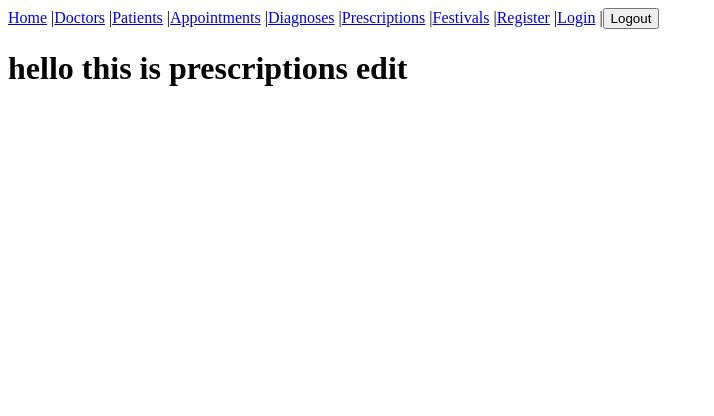
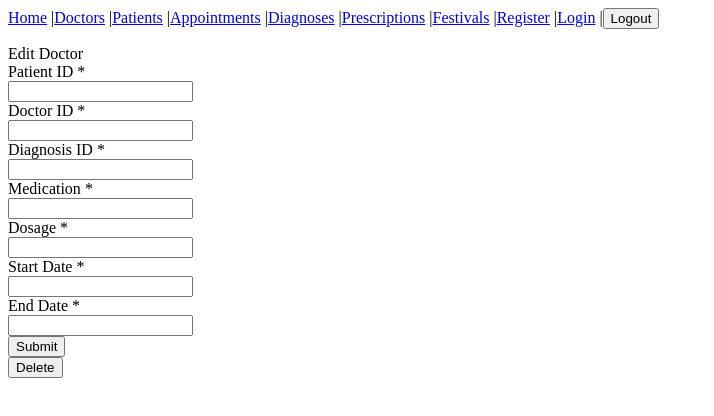
Before and after one commit to MatthewDent03/ca2-example, a React (Create React App) app: page /prescriptions/1/edit in a window 1280 px wide. Shown: the top 416 px of the page, without its empty margins (0-714 px from the left). Built offline with nearby package versions, Linux system fonts and the light colour scheme; no server answers.

Commit message:
created the edit, index and single pages for prescriptions

```diff
--- a/src/pages/prescriptions/Edit.js
+++ b/src/pages/prescriptions/Edit.js
@@ -1,15 +1,170 @@
-
-import { useEffect, useState } from 'react';
+import { useEffect, useState } from "react";
 import axios from 'axios';
-import { Link } from 'react-router-dom';
-import { useAuth } from '../../utils/useAuth';
-
-
+import { useNavigate, useParams } from 'react-router-dom';
+import { useAuth } from "../../utils/useAuth";
+import { TextInput, Text, Button } from "@mantine/core";
 
 const PrescriptionEdit = () => {
+    const { token } = useAuth();
+    const navigate = useNavigate();
+    const { id } = useParams();
+    const [form, setForm] = useState({
+        patient_id: '',
+        doctor_id: '',
+        diagnosis_id: '',
+        medication: '',
+        dosage: '',
+        start_date: '',
+        end_date: ''
+    });
+
+    useEffect(() => {
+        console.log('Fetching prescription with ID:', id);
+        axios.get(`https://fed-medical-clinic-api.vercel.app/prescriptions/${id}`, {
+            headers: {
+                Authorization: `Bearer ${token}`
+            }
+        })
+        .then((res) => {
+            console.log('Prescription data:', res.data);
+            setForm(res.data);
+        })
+        .catch((err) => {
+            console.error('Error fetching prescription:', err);
+        });
+    }, [id, token]);
+
+    const handleChange = (e) => {
+        const { name, value } = e.target;
+        setForm({ ...form, [name]: value });
+    };
+
+    const handleSubmit = (e) => {
+        e.preventDefault();
+        console.log('Submitting form with ID:', id);
+        console.log('Form data:', form);
+
+        // Convert dates to the correct format and ensure IDs are numbers
+        const formatDate = (dateString) => {
+            const date = new Date(dateString);
+            const day = String(date.getDate()).padStart(2, '0');
+            const month = String(date.getMonth() + 1).padStart(2, '0'); // Months are zero-indexed
+            const year = date.getFullYear();
+            return `${day}-${month}-${year}`;
+        };
+
+        const updatedForm = {
+            ...form,
+            start_date: formatDate(form.start_date),
+            end_date: formatDate(form.end_date),
+            patient_id: parseInt(form.patient_id, 10),
+            doctor_id: parseInt(form.doctor_id, 10),
+            diagnosis_id: parseInt(form.diagnosis_id, 10)
+        };
+
+        console.log('Updated form data:', updatedForm);
+
+        axios.patch(`https://fed-medical-clinic-api.vercel.app/prescriptions/${id}`, updatedForm, {
+            headers: {
+                Authorization: `Bearer ${token}`
+            }
+        })
+        .then((res) => {
+            console.log('Update response:', res.data);
+            navigate(`/prescriptions/${id}`, { relative: 'path', replace: true });
+        })
+        .catch((err) => {
+            console.error('Error updating prescriptions:', err);
+        });
+    };
+
+    const handleDelete = () => {
+        if (!token) {
+            alert('Unauthorized! Login to delete');
+            return;
+        }
+
+        console.log('Attempting to delete prescription with ID:', id);
+
+        axios.delete(`https://fed-medical-clinic-api.vercel.app/prescriptions/${id}`, {
+            headers: {
+                Authorization: `Bearer ${token}`
+            }
+        })
+        .then((res) => {
+            console.log('Deletion response:', res);
+            navigate('/prescriptions', { replace: true });
+        })
+        .catch((err) => {
+            console.error('Deletion error:', err);
+        });
+    };
+
     return (
-        <h1>hello this is prescriptions edit</h1>
-    )
+        <div>
+            <Text size={24} mb={5}>Edit Doctor</Text>
+            <form onSubmit={handleSubmit}>
+                <TextInput
+                    withAsterisk
+                    label={'Patient ID'}
+                    name='patient_id'
+                    value={form.patient_id}
+                    onChange={handleChange}
+                />
+                <TextInput
+                    withAsterisk
+                    label={'Doctor ID'}
+                    name='doctor_id'
+                    value={form.doctor_id}
+                    onChange={handleChange}
+                />
+                <TextInput
+                    withAsterisk
+                    label={'Diagnosis ID'}
+                    name='diagnosis_id'
+                    value={form.diagnosis_id}
+                    onChange={handleChange}
+                />
+                <TextInput
+                    withAsterisk
+                    label={'Medication'}
+                    name='medication'
+                    value={form.medication}
+                    onChange={handleChange}
+                />
+                <TextInput
+                    withAsterisk
+                    label={'Dosage'}
+                    name='dosage'
+                    value={form.dosage}
+                    onChange={handleChange}
+                />
+                <TextInput
+                    withAsterisk
+                    label={'Start Date'}
+                    name='start_date'
+                    value={form.start_date}
+                    onChange={handleChange}
+                />
+                <TextInput
+                    withAsterisk
+                    label={'End Date'}
+                    name='end_date'
+                    value={form.end_date}
+                    onChange={handleChange}
+                />
+                <Button mt={10} type={'submit'}>Submit</Button>
+            </form>
+            <Button mt={10} color="red" onClick={() => {
+                const confirmDelete = window.confirm('Are you sure you want to delete this prescription?');
+                if (confirmDelete) {
+                    handleDelete();
+                }
+            }}>
+                Delete
+            </Button>
+        </div>
+    );
 };
 
 export default PrescriptionEdit;
--- a/src/pages/prescriptions/Index.js
+++ b/src/pages/prescriptions/Index.js
@@ -1,15 +1,82 @@
-
 import { useEffect, useState } from 'react';
 import axios from 'axios';
 import { Link } from 'react-router-dom';
 import { useAuth } from '../../utils/useAuth';
 
-
+const PrescriptionsContainer = ({ children }) => (
+    <div style={{ margin: 'auto', width: '1200px' }}>
+        {children}
+    </div>
+);
 
 const PrescriptionIndex = () => {
+    const [prescriptions, setPrescriptions] = useState(null);
+    const { token } = useAuth();
+
+    useEffect(() => {
+        if (token) {
+            axios.get('https://fed-medical-clinic-api.vercel.app/prescriptions', {
+                headers: {
+                    Authorization: `Bearer ${token}`
+                }
+            })
+            .then(response => {
+                console.log('Prescriptions data:', response.data);
+                setPrescriptions(response.data);
+            })
+            .catch(err => {
+                console.error('Error fetching prescriptions:', err);
+            });
+        }
+    }, [token]);
+
+    const handleDelete = (id) => {
+        if (!token) {
+            alert('Unauthorized! Login to delete');
+            return;
+        }
+
+        console.log('Attempting to delete prescription with ID:', id);
+
+        axios.delete(`https://fed-medical-clinic-api.vercel.app/prescriptions/${id}`, {
+            headers: {
+                Authorization: `Bearer ${token}`
+            }
+        })
+        .then((res) => {
+            console.log('Deletion response:', res);
+
+            // Updating state to reflect deletion
+            setPrescriptions(prescriptions.filter((prescription) => prescription.id !== id));
+        }).catch((err) => {
+            console.error('Deletion error:', err);
+        });
+    };
+
+    if (!prescriptions) return 'Loading...';
+
     return (
-        <h1>hello this is prescriptions index</h1>
-    )
+        <PrescriptionsContainer>
+            <Link to='/prescriptions/create'>Create</Link>
+            {prescriptions.map(({ id, patient_id, doctor_id, diagnosis_id }) => (
+                <div key={id}>
+                    <Link to={`/prescriptions/${id}`}>
+                        <h1>Patient: {patient_id}</h1>
+                    </Link>
+                    <h2>Doctor: {doctor_id}</h2>
+                    <h2>Diagnosis: {diagnosis_id}</h2>
+                    <button onClick={() => {
+                        const confirmDelete = window.confirm('Are you sure?');
+                        if (confirmDelete) {
+                            handleDelete(id);
+                        }
+                    }}>
+                        Delete 🗑️
+                    </button>
+                </div>
+            ))}
+        </PrescriptionsContainer>
+    );
 };
 
 export default PrescriptionIndex;
--- a/src/pages/prescriptions/SinglePrescription.js
+++ b/src/pages/prescriptions/SinglePrescription.js
@@ -1,15 +1,53 @@
-
 import { useEffect, useState } from 'react';
 import axios from 'axios';
-import { Link } from 'react-router-dom';
+import { useParams, Link } from 'react-router-dom';
 import { useAuth } from '../../utils/useAuth';
 
+const SinglePrescription = () => {
+    const { token } = useAuth();
+    const { id } = useParams();
+    const [prescription, setPrescription] = useState(null);
 
+    useEffect(() => {
+        if (!id) return;
 
-const SinglePrescription = () => {
+        console.log('Fetching prescription with ID:', id);
+        console.log('Using token:', token);
+
+        axios.get(`https://fed-medical-clinic-api.vercel.app/prescriptions/${id}`, {
+            headers: {
+                Authorization: `Bearer ${token}`
+            }
+        })
+        .then((res) => {
+            console.log('Prescription data:', res.data);
+            setPrescription(res.data);
+        })
+        .catch((err) => {
+            console.error('Error fetching prescription:', err);
+        });
+    }, [id, token]);
+
+    const formatDate = (dateString) => {
+        const date = new Date(dateString);
+        const day = String(date.getDate()).padStart(2, '0');
+        const month = String(date.getMonth() + 1).padStart(2, '0'); // Months are zero-indexed
+        const year = date.getFullYear();
+        return `${day}-${month}-${year}`;
+    };
+
+    if (!prescription) return 'Loading...';
+
     return (
-        <h1>hello this is prescriptions index</h1>
-    )
+        <div>
+            <Link to={`/prescriptions/${id}/edit`}>Edit prescription</Link>
+            <h1>Patient: {prescription.patient_id}</h1>
+            <h2>Doctor: {prescription.doctor_id}</h2>
+            <h2>Diagnosis: {prescription.diagnosis_id}</h2>
+            <p>Medication: {prescription.medication} - Dosage: {prescription.dosage}</p>
+            <p>Start Date: {formatDate(prescription.start_date)} - End Date: {formatDate(prescription.end_date)}</p>
+        </div>
+    );
 };
 
 export default SinglePrescription;
```
